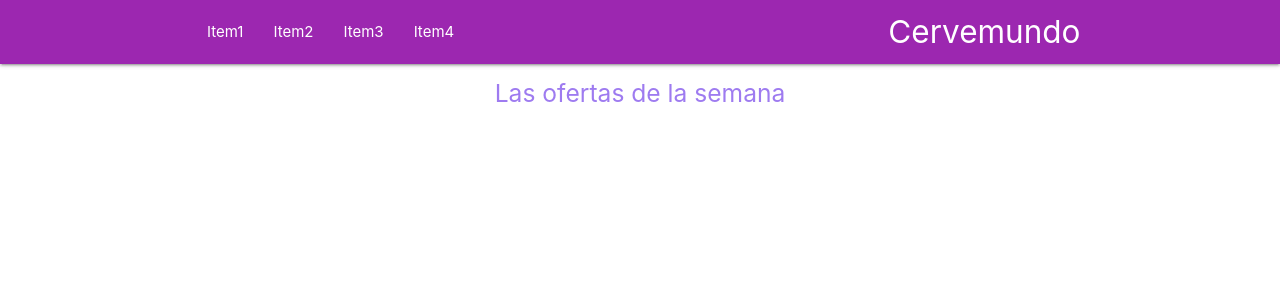
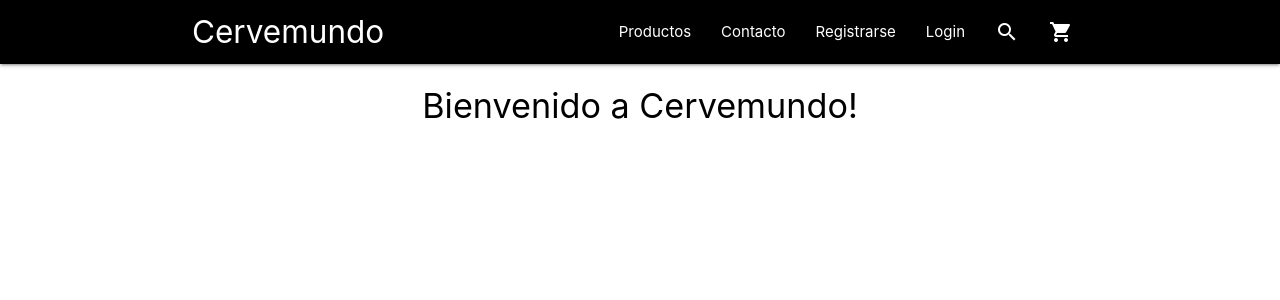
Before and after one commit to claudiomr79/Cervemundo-Rohr, a React (Create React App) app: page / in a window 1280 px wide. Shown: the top 300 px of the page. Built offline with nearby package versions, Linux system fonts and the light colour scheme.

Commit message:
Desafio clase 4, componentes, uso de props, carrito de compras, faltaria ver como llevarlo bien a la izq

```diff
--- a/public/index.html
+++ b/public/index.html
@@ -1,11 +1,6 @@
 <!DOCTYPE html>
 <html lang="en">
   <head>
-    <!--Import Google Icon Font-->
-    <link href="https://fonts.googleapis.com/icon?family=Material+Icons" rel="stylesheet">
-    <!-- Compiled and minified CSS -->
-    <link rel="stylesheet" href="https://cdnjs.cloudflare.com/ajax/libs/materialize/1.0.0/css/materialize.min.css">
-
     <meta charset="utf-8" />
     <link rel="icon" href="%PUBLIC_URL%/cerveza-artesanal.jpg" />
     <meta name="viewport" content="width=device-width, initial-scale=1" />
@@ -15,18 +10,16 @@
       content="Web site created using create-react-app"
     />
     <link rel="apple-touch-icon" href="%PUBLIC_URL%/logo192.png" />
-    <!--
-      manifest.json provides metadata used when your web app is installed on a
-      user's mobile device or desktop. See https://developers.google.com/web/fundamentals/web-app-manifest/
-    -->
     <link rel="manifest" href="%PUBLIC_URL%/manifest.json" />
+    <link href="https://fonts.googleapis.com/icon?family=Material+Icons"
+      rel="stylesheet">
 
     <title>Cervemundo</title>
   </head>
   <body>
+
     <div id="root"></div>
 
-     <!--Compiled and minified JavaScript -->
-     <script src="https://cdnjs.cloudflare.com/ajax/libs/materialize/1.0.0/js/materialize.min.js"></script>
+
   </body>
 </html>
--- a/src/App.js
+++ b/src/App.js
@@ -1,9 +1,11 @@
-import { NavBar } from "./components/NavBar";
+import { NavBar } from "./components/header/NavBar";
+import 'materialize-css/dist/css/materialize.min.css';
+import {ItemListContainer} from "./components/ItemListContainer"
 
 const App = () =>(
 <>
     <NavBar/>
-    <h5>Las ofertas de la semana</h5>
+    <ItemListContainer greeting= {"Bienvenido a Cervemundo"}/>
 </>
 )
 
--- /dev/null
+++ b/src/components/CartWidget.js
@@ -0,0 +1,14 @@
+import React from 'react'
+
+export const CartWidget = () => {
+    return (
+      <div>
+          <li>
+          <a href="#"><i class="large material-icons"> search </i></a>
+          </li>
+          <li>
+          <a href="#"><i class="large material-icons"> shopping_cart </i></a>
+          </li>
+      </div>
+    );
+}
--- /dev/null
+++ b/src/components/ItemListContainer.js
@@ -0,0 +1,9 @@
+import React from 'react'
+
+export const ItemListContainer = (props) => {
+    return (
+        <div>
+            <h4> {props.greeting}! </h4>
+        </div>
+    )
+}
--- a/src/components/NavBar.js
+++ /dev/null
@@ -1,27 +0,0 @@
-export const NavBar = () => {
-  return (
-    <div class="navbar-fixed">
-      <nav class="purple">
-        <div class="nav-wrapper container">
-          <a href="#" class="brand-logo right">
-            Cervemundo
-          </a>
-          <ul class="left">
-            <li>
-              <a href="#">Item1</a>
-            </li>
-            <li>
-              <a href="#">Item2</a>
-            </li>
-            <li>
-              <a href="#">Item3</a>
-            </li>
-            <li>
-              <a href="#">Item4</a>
-            </li>
-          </ul>
-        </div>
-      </nav>
-    </div>
-  );
-};
--- /dev/null
+++ b/src/components/header/NavBar.js
@@ -0,0 +1,33 @@
+import React from 'react';
+import { CartWidget } from '../CartWidget';
+
+export const NavBar = () => {
+  return (
+    <div className="navbar-fixed">
+      <nav className="black">
+        <div className="nav-wrapper container">
+          <a href="#" className="brand-logo left">
+            Cervemundo
+          </a>
+          <ul className="right">
+            <li>
+              <a href="#">Productos</a>
+            </li>
+            <li>
+              <a href="#">Contacto</a>
+            </li>
+            <li>
+              <a href="#">Registrarse</a>
+            </li>
+            <li>
+              <a href="#">Login</a>
+            </li>
+            <li>
+               <CartWidget  />
+            </li>
+          </ul>
+        </div>
+      </nav>
+    </div>
+  );
+};
--- a/src/estilos.css
+++ b/src/estilos.css
@@ -1,4 +1,4 @@
-h1,h5{
-    color: #9e7bf0;
+h1,h2,h3,h4,h5,h6{
+    color: black;
     text-align: center;
 }
```
